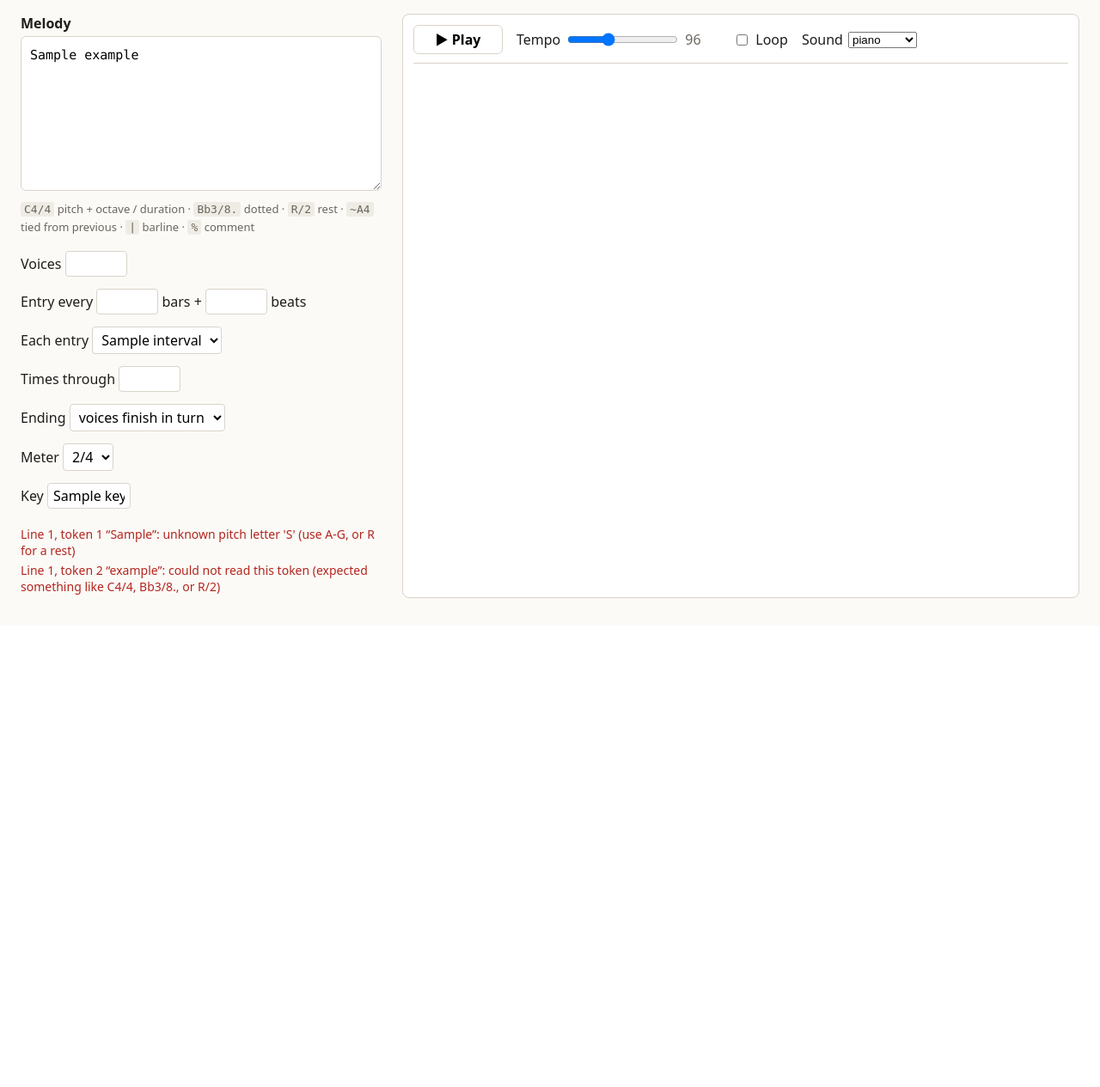
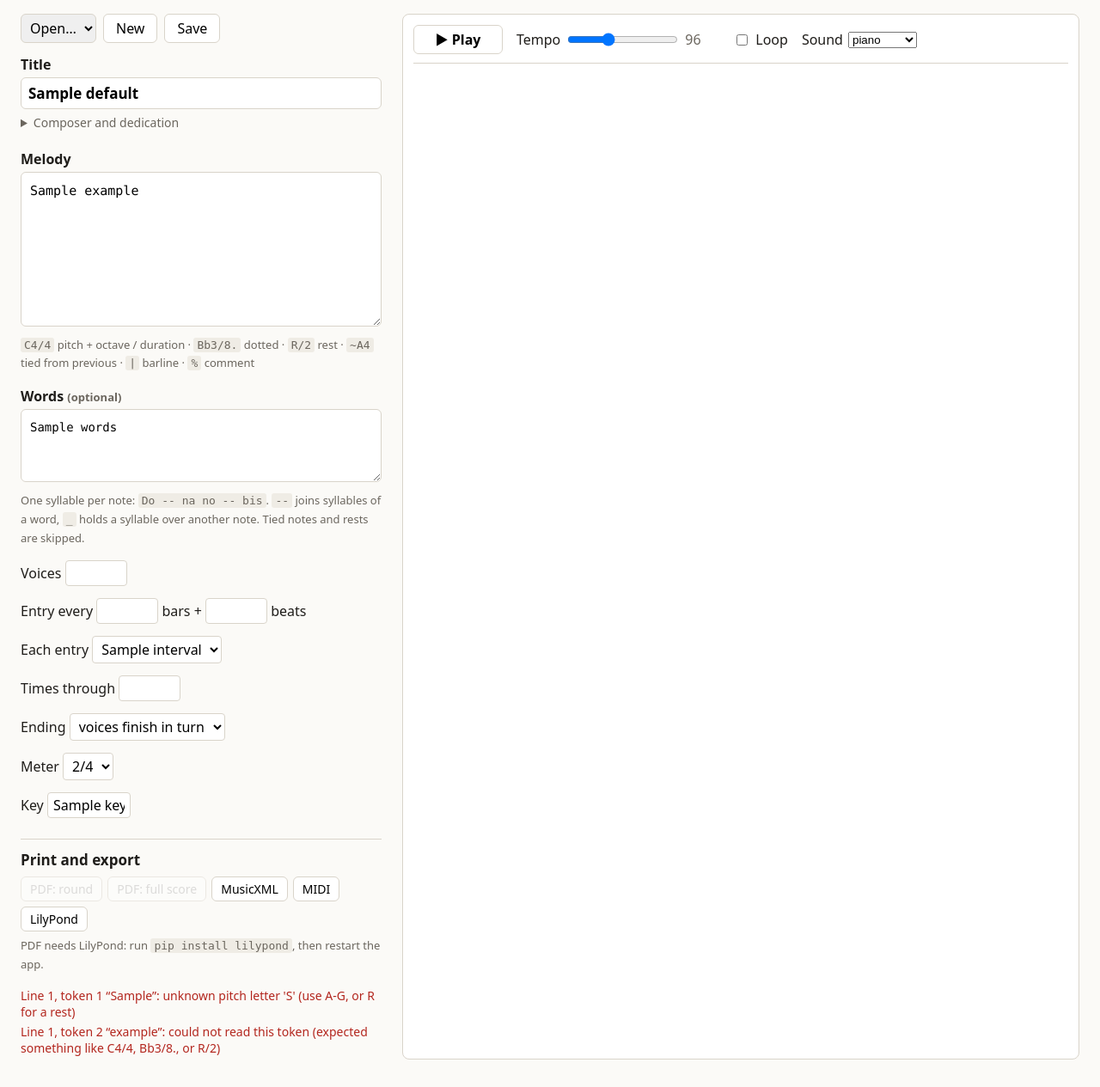
Before and after one commit to sethbroberts/canon-workbench, a Flask app: template templates/index.html in a window 1280 px wide. Shown: the part 72-1337 px from the top of the page at 86% size. Before the commit the page ends 768 px from the top, so only its background shows below. Run offline with Flask 3, Linux system fonts and the light colour scheme; the template is opened without the code that fills it: most values are stand-ins (such as "Sample title", 1, 10 or a date in 2020); data that the repository does not hold is empty; parts of the project's set-up code (start-up, migrations or seed data) failed here and were passed over; some libraries are stand-ins or nearby versions.

Commit message:
Phase 4: piece, words and export controls in the page; tests; README
- Title, composer, dedication, words; Save / Open / New; Ctrl+S; unsaved work kept as a browser draft
- Intentional marks now belong to the piece and are saved with it
- Print and export buttons: PDF (round / full score), MusicXML, MIDI, LilyPond
- Lyrics under flagged notes stay black
- 95 tests

Co-Authored-By: Claude Opus 5.5 <noreply@anthropic.com>
Claude-Session: https://claude.ai/code/session_013EmGZd3ofHSxVnzmTLtetD

```diff
--- a/static/app.js
+++ b/static/app.js
@@ -1,11 +1,17 @@
 // Canon Workbench front end: send the melody + settings to Flask, show the score.
 
-const fields = ["melody", "voices", "delay_bars", "delay_beats", "interval",
-                "repeats", "ending", "time_signature", "key"];
+const fields = ["title", "composer", "dedication", "melody", "words", "voices", "delay_bars",
+                "delay_beats", "interval", "repeats", "ending", "time_signature", "key"];
 const el = id => document.getElementById(id);
 
 function collect() {
   return {
+    title: el("title").value,
+    composer: el("composer").value,
+    dedication: el("dedication").value,
+    words: el("words").value,
+    tempo: Number(el("tempo").value),
+    intentional: [...intentional],
     melody: el("melody").value,
     voices: Number(el("voices").value),
     delay_bars: Number(el("delay_bars").value) || 0,
@@ -72,6 +78,7 @@ async function refresh() {
 
 let timer = null;
 function scheduleRefresh() {
+  markChanged();
   clearTimeout(timer);
   timer = setTimeout(refresh, 350);
 }
@@ -83,14 +90,10 @@ for (const id of fields) {
 
 // ---- Rule checker ----
 
-// Findings you've marked "intentional" stay listed but greyed out. Remembered in
-// this browser (saving them with the piece comes with save/load in phase 4).
-const INTENTIONAL_KEY = "canonWorkbench.intentional";
+// Findings you've marked "intentional" stay listed but greyed out. They belong to
+// the piece: saved with it, and restored when you open it.
 let intentional = new Set();
-try { intentional = new Set(JSON.parse(localStorage.getItem(INTENTIONAL_KEY) || "[]")); } catch (e) { /* storage off */ }
-function saveIntentional() {
-  try { localStorage.setItem(INTENTIONAL_KEY, JSON.stringify([...intentional])); } catch (e) { /* storage off */ }
-}
+function saveIntentional() { markChanged(); }
 
 let currentFindings = [];
 const SEVERITY_RANK = { error: 3, warning: 2, info: 1 };
@@ -232,4 +235,162 @@ document.addEventListener("keydown", e => {
   }
 });
 
+// ---- Pieces: save, open, new, and an automatic draft ----
+
+const DRAFT_KEY = "canonWorkbench.draft";
+let currentSlug = "";   // the saved piece this work came from, if any
+let dirty = false;      // changed since the last save or open
+
+function setStatus(text) { el("save-status").textContent = text; }
+
+// The draft is the work in progress, kept in this browser so a reload loses nothing.
+function writeDraft() {
+  try {
+    localStorage.setItem(DRAFT_KEY, JSON.stringify({ slug: currentSlug, dirty, piece: collect() }));
+  } catch (e) { /* storage off */ }
+}
+
+function markChanged() {
+  dirty = true;
+  if (currentSlug) setStatus("unsaved changes");
+  writeDraft();
+}
+
+function applyPiece(p) {
+  for (const id of fields) {
+    if (p[id] !== undefined && p[id] !== null) el(id).value = p[id];
+  }
+  if (p.tempo) {
+    el("tempo").value = p.tempo;
+    el("tempo-value").textContent = p.tempo;
+    Player.setTempo(Number(p.tempo));
+  }
+  intentional = new Set(p.intentional || []);
+  el("more-info").open = Boolean(p.composer || p.dedication);
+}
+
+async function loadPieceList() {
+  const select = el("open-piece");
+  let pieces = [];
+  try { pieces = await (await fetch("/api/pieces")).json(); } catch (e) { return; }
+  select.innerHTML = '<option value="">Open…</option>';
+  for (const p of pieces) {
+    const o = document.createElement("option");
+    o.value = p.slug;
+    o.textContent = p.title;
+    select.appendChild(o);
+  }
+}
+
+function okToDiscard() {
+  return !dirty || confirm("You have unsaved changes. Discard them?");
+}
+
+el("open-piece").onchange = async () => {
+  const slug = el("open-piece").value;
+  el("open-piece").value = "";
+  if (!slug || !okToDiscard()) return;
+  const res = await fetch(`/api/pieces/${slug}`);
+  if (!res.ok) { setStatus("couldn't open that piece"); return; }
+  Player.stop();
+  applyPiece(await res.json());
+  currentSlug = slug;
+  refresh();
+  dirty = false;
+  writeDraft();
+  setStatus("opened");
+};
+
+el("new-piece").onclick = () => {
+  if (!okToDiscard()) return;
+  Player.stop();
+  applyPiece({
+    title: "", composer: "", dedication: "", words: "",
+    melody: "% Type your melody here, e.g. C4/4 D4 E4 C4\n",
+    voices: 3, delay_bars: 2, delay_beats: 0, interval: "P1", repeats: 1,
+    ending: "stagger", time_signature: "4/4", key: "C", intentional: [],
+  });
+  currentSlug = "";
+  dirty = false;
+  writeDraft();
+  setStatus("new piece");
+  el("title").focus();
+  refresh();
+};
+
+el("save-piece").onclick = async () => {
+  const piece = collect();
+  if (!piece.title.trim()) { setStatus("give it a title first"); el("title").focus(); return; }
+  const res = await fetch("/api/pieces", {
+    method: "POST", headers: { "Content-Type": "application/json" }, body: JSON.stringify(piece),
+  });
+  const data = await res.json();
+  if (!data.ok) { setStatus(data.error || "save failed"); return; }
+  currentSlug = data.slug;
+  dirty = false;
+  const time = new Date().toLocaleTimeString([], { hour: "numeric", minute: "2-digit" });
+  setStatus(`saved ${time}`);
+  writeDraft();
+  loadPieceList();
+};
+
+// Ctrl+S / Cmd+S saves.
+document.addEventListener("keydown", e => {
+  if ((e.ctrlKey || e.metaKey) && e.key === "s") {
+    e.preventDefault();
+    el("save-piece").click();
+  }
+});
+
+// ---- Print and export ----
+
+async function exportAs(kind, button) {
+  const label = button.textContent;
+  button.disabled = true;
+  el("export-status").textContent = kind.startsWith("pdf") ? "Engraving with LilyPond…" : "Preparing…";
+  try {
+    const res = await fetch(`/api/export/${kind}`, {
+      method: "POST", headers: { "Content-Type": "application/json" }, body: JSON.stringify(collect()),
+    });
+    if (!res.ok) {
+      const data = await res.json().catch(() => null);
+      showMessages(data?.errors || [{ message: `Export failed (${res.status})` }], []);
+      el("export-status").textContent = "";
+      return;
+    }
+    const blob = await res.blob();
+    const match = /filename="([^"]+)"/.exec(res.headers.get("Content-Disposition") || "");
+    const a = document.createElement("a");
+    a.href = URL.createObjectURL(blob);
+    a.download = match ? match[1] : `canon.${kind}`;
+    document.body.appendChild(a);
+    a.click();
+    a.remove();
+    setTimeout(() => URL.revokeObjectURL(a.href), 10000);
+    el("export-status").textContent = `Downloaded ${a.download}`;
+  } finally {
+    button.disabled = false;
+    button.textContent = label;
+  }
+}
+
+document.querySelectorAll("[data-export]").forEach(b => {
+  if (b.classList.contains("needs-lilypond") && document.body.dataset.canPrint !== "yes") b.disabled = true;
+  b.onclick = () => exportAs(b.dataset.export, b);
+});
+
+el("tempo").addEventListener("change", markChanged);
+
+// ---- Start: restore the last draft, if any ----
+
+try {
+  const draft = JSON.parse(localStorage.getItem(DRAFT_KEY) || "null");
+  if (draft && draft.piece) {
+    applyPiece(draft.piece);
+    currentSlug = draft.slug || "";
+    dirty = Boolean(draft.dirty);
+    if (dirty) setStatus("restored your unsaved work");
+  }
+} catch (e) { /* no draft */ }
+loadPieceList();
 refresh();
--- a/static/style.css
+++ b/static/style.css
@@ -145,9 +145,36 @@ button {
 #score g.note.f-warning, #score g.note.f-warning * { fill: var(--f-warning); stroke: var(--f-warning); }
 #score g.note.f-info, #score g.note.f-info * { fill: var(--f-info); stroke: var(--f-info); }
 #score g.note.f-ok, #score g.note.f-ok * { fill: var(--f-ok); stroke: var(--f-ok); }
+/* Words under a flagged note stay black; only the note itself is colored. */
+#score g.note.f-error g.verse *, #score g.note.f-warning g.verse *,
+#score g.note.f-info g.verse *, #score g.note.f-ok g.verse * { fill: var(--ink); stroke: none; }
 #score g.note.focus { filter: drop-shadow(0 0 2.5px #f5b700) drop-shadow(0 0 2.5px #f5b700); }
 
 /* Notes sounding right now (wins over the checker's colors) */
 #score g.note.playing, #score g.note.playing * { fill: var(--playing); stroke: var(--playing); }
 #score svg { width: 100%; height: auto; display: block; }
 #score.stale { opacity: 0.45; }
+
+/* Piece, words, export */
+.quiet { color: var(--quiet); }
+.piece-bar { display: flex; align-items: center; gap: 8px; margin-bottom: 14px; flex-wrap: wrap; }
+.piece-bar select { font: inherit; padding: 4px 6px; border: 1px solid var(--line); border-radius: 6px; max-width: 14em; }
+input.wide {
+  width: 100%;
+  font: inherit;
+  padding: 6px 8px;
+  border: 1px solid var(--line);
+  border-radius: 6px;
+  background: white;
+  margin-bottom: 10px;
+}
+#title { font-size: 17px; font-weight: 600; }
+#more-info { margin: -4px 0 14px; font-size: 14px; }
+#more-info summary { cursor: pointer; color: var(--quiet); margin-bottom: 8px; }
+#more-info label { font-weight: 500; }
+#words { font-size: 14px; }
+.export { margin-top: 20px; border-top: 1px solid var(--line); padding-top: 12px; }
+.export h2 { margin: 0 0 8px; font-size: 17px; }
+.export .buttons { display: flex; flex-wrap: wrap; gap: 6px; }
+.export button { font-size: 14px; padding: 4px 10px; }
+button:disabled { opacity: 0.45; cursor: not-allowed; }
--- a/templates/index.html
+++ b/templates/index.html
@@ -7,7 +7,7 @@
   <link rel="icon" href="data:,">
   <link rel="stylesheet" href="{{ url_for('static', filename='style.css') }}">
 </head>
-<body>
+<body data-can-print="{{ 'yes' if can_print else 'no' }}">
   <header>
     <h1>Canon Workbench</h1>
     <p class="sub">Type a melody; see it in canon with itself.</p>
@@ -15,6 +15,20 @@
 
   <main>
     <section class="editor">
+      <div class="piece-bar">
+        <select id="open-piece" title="Open a saved piece"><option value="">Open…</option></select>
+        <button type="button" id="new-piece">New</button>
+        <button type="button" id="save-piece">Save</button>
+        <span id="save-status" class="quiet small"></span>
+      </div>
+      <label for="title">Title</label>
+      <input id="title" type="text" class="wide" value="{{ defaults.title }}">
+      <details id="more-info">
+        <summary>Composer and dedication</summary>
+        <label>Composer <input id="composer" type="text" class="wide" value="{{ defaults.composer }}"></label>
+        <label>Dedication <input id="dedication" type="text" class="wide" placeholder="For …, Christmas 2026"></label>
+      </details>
+
       <label for="melody">Melody</label>
       <textarea id="melody" spellcheck="false" rows="7">{{ example }}</textarea>
       <p class="hint">
@@ -24,6 +38,13 @@
         <code>~A4</code> tied from previous &middot;
         <code>|</code> barline &middot;
         <code>%</code> comment
+      </p>
+
+      <label for="words">Words <span class="quiet small">(optional)</span></label>
+      <textarea id="words" spellcheck="false" rows="3">{{ defaults.words }}</textarea>
+      <p class="hint">
+        One syllable per note: <code>Do -- na no -- bis</code>. <code>--</code> joins syllables of a word,
+        <code>_</code> holds a syllable over another note. Tied notes and rests are skipped.
       </p>
 
       <div class="settings">
@@ -60,6 +81,21 @@
         <label>Key
           <input id="key" type="text" size="4" value="{{ defaults.key }}" title="C, F, Bb, a, f# (lowercase = minor)">
         </label>
+      </div>
+
+      <div class="export">
+        <h2>Print and export</h2>
+        <div class="buttons">
+          <button type="button" data-export="pdf-round" class="needs-lilypond" title="One staff with circled entry numbers, the traditional way to print a round">PDF: round</button>
+          <button type="button" data-export="pdf-score" class="needs-lilypond" title="Every voice written out">PDF: full score</button>
+          <button type="button" data-export="musicxml" title="Opens in MuseScore, Finale, Sibelius, Dorico">MusicXML</button>
+          <button type="button" data-export="midi">MIDI</button>
+          <button type="button" data-export="ly-round" title="LilyPond source, to fine-tune the engraving by hand">LilyPond</button>
+        </div>
+        {% if not can_print %}
+        <p class="hint">PDF needs LilyPond: run <code>pip install lilypond</code>, then restart the app.</p>
+        {% endif %}
+        <p id="export-status" class="quiet small"></p>
       </div>
 
       <div id="messages" aria-live="polite"></div>
```
Also changed, not shown: tests/test_app.py (added, +83 -0 lines), tests/test_export.py (added, +125 -0 lines), README.md, pieces/README.md (added).
